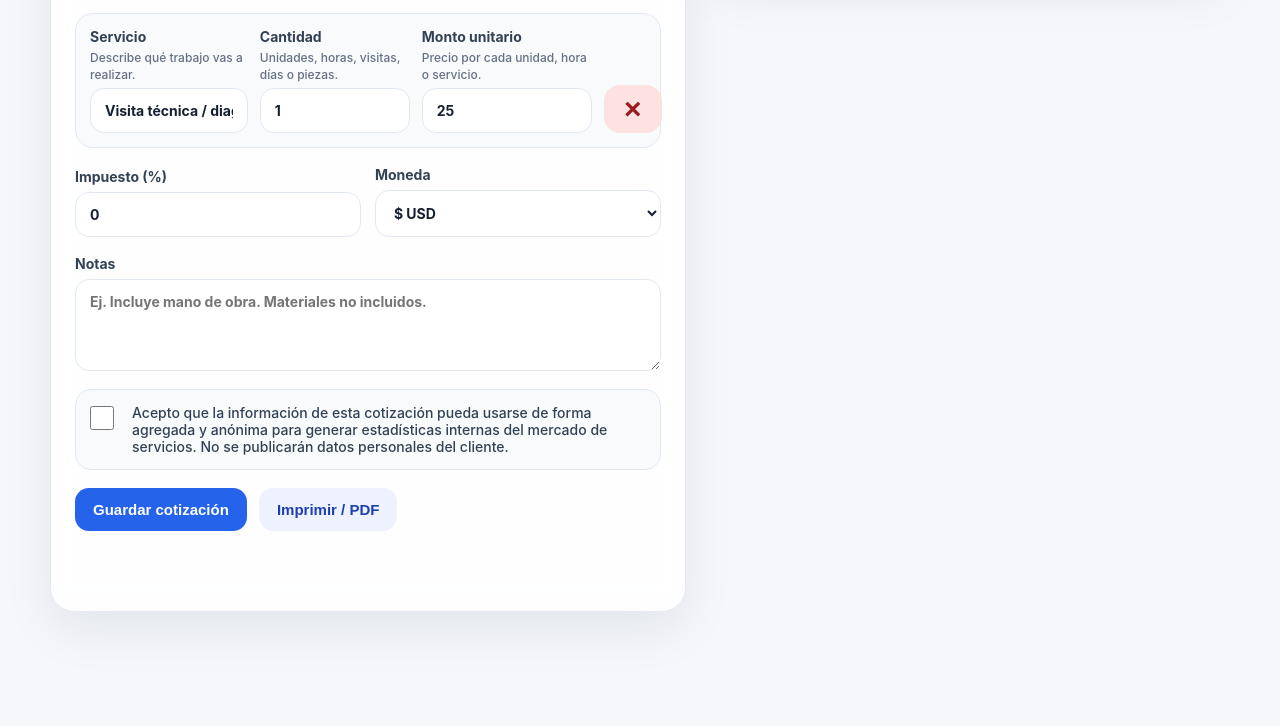
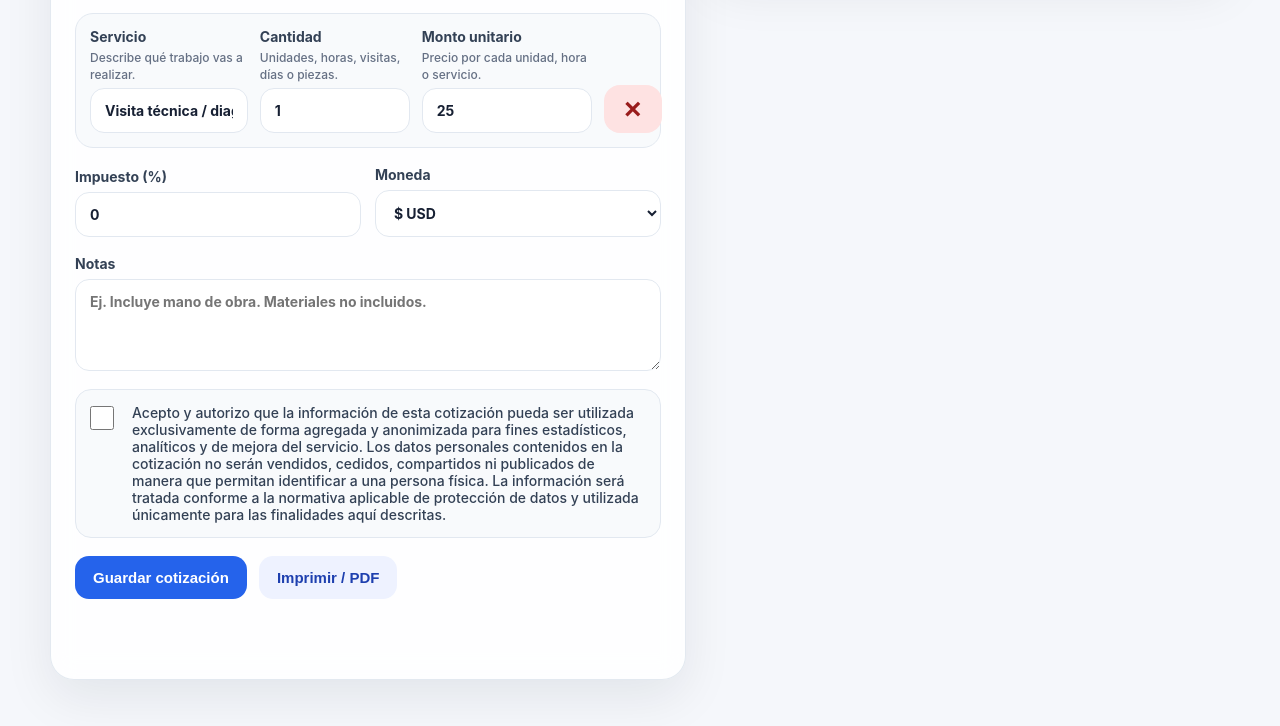
Before and after one commit to mfaldutof/cotizador-servicios, a website: page index.html in a window 1280 px wide. Shown: the part 910-1636 px from the top of the page. Before the commit the page ends 1578 px from the top, so only its background shows below. Drawn offline with Linux system fonts and the light colour scheme; no server answers.

Commit message:
Update consent message for data usage

```diff
--- a/index.html
+++ b/index.html
@@ -113,7 +113,7 @@
 
         <label class="consent">
           <input type="checkbox" name="consentAccepted" />
-          <span>Acepto que la información de esta cotización pueda usarse de forma agregada y anónima para generar estadísticas internas del mercado de servicios. No se publicarán datos personales del cliente.</span>
+          <span>Acepto y autorizo que la información de esta cotización pueda ser utilizada exclusivamente de forma agregada y anonimizada para fines estadísticos, analíticos y de mejora del servicio. Los datos personales contenidos en la cotización no serán vendidos, cedidos, compartidos ni publicados de manera que permitan identificar a una persona física. La información será tratada conforme a la normativa aplicable de protección de datos y utilizada únicamente para las finalidades aquí descritas.</span>
         </label>
 
         <div class="actions">
```
